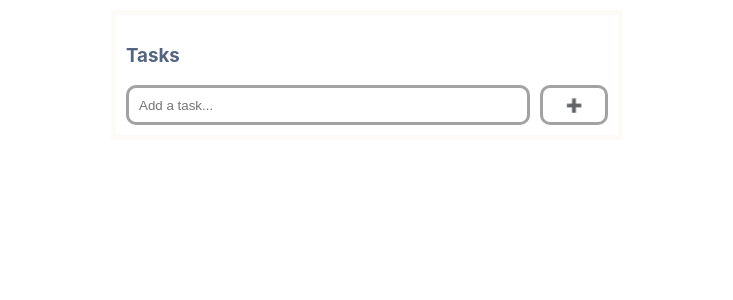
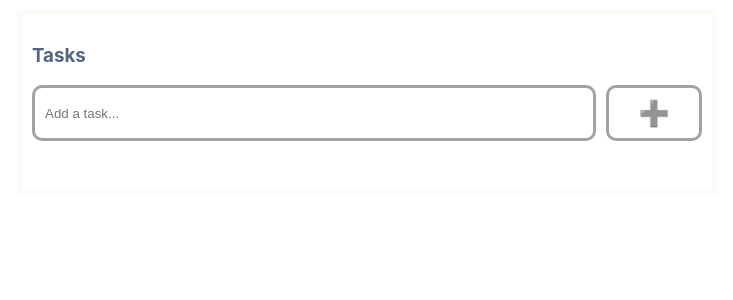
Before and after one commit to bekza/todos, a React (Create React App) app: page / in a window 1280 px wide. Shown: the top 300 px of the page, without its empty margins (273-1006 px from the left). Built offline with nearby package versions, Linux system fonts and the light colour scheme.

Commit message:
adds style changes and sets limit

```diff
--- a/src/App.css
+++ b/src/App.css
@@ -1,8 +1,12 @@
-@media only screen and (min-device-width: 768px) {
+/* @media only screen and (min-device-width: 768px) {
   .App {
-    width: 40%;
+    max-width: 768px;
     margin: 0 auto;
   }
+} */
+.App {
+  max-width: 700px;
+  margin: 0 auto;
 }
 h3,
 h4 {
@@ -20,6 +24,7 @@ h4 {
   border: 3px solid #0000005d;
   border-radius: 10px 10px;
   padding: 10px;
+  height: 30px;
 }
 
 .todo-input:hover {
@@ -33,15 +38,16 @@ h4 {
   display: flex;
   justify-content: space-evenly;
   height: 40px;
+  margin-bottom: 15px;
 }
 
 .task-list {
   display: block;
+  margin-top: 55px;
 }
 
 ul {
   border-top: 3px solid #d5b9848e;
-  padding-top: 10px;
   list-style: none;
 }
 
@@ -51,15 +57,19 @@ ul li {
   border-bottom: 2px solid #d5b98448;
   padding: 10px;
   margin-left: -40px;
+  word-break: break-word;
 }
 
 .add-button {
+  color: #011c44ad;
   margin-left: 10px;
   background: transparent;
   border: 3px solid #0000005d;
   border-radius: 10px;
   cursor: pointer;
   width: 15%;
+  height: 56px;
+  font-size: 25px;
 }
 
 .add-button:active {
@@ -106,3 +116,14 @@ ul li {
   font-size: 12px;
   margin-left: 5px;
 }
+
+#put-back-icon {
+  transform: scale(1.5);
+  margin-right: 5px;
+}
+
+.add-delete-return-icons {
+  min-width: 56px;
+  padding-left: 3px;
+  text-align: right;
+}
--- a/src/App.jsx
+++ b/src/App.jsx
@@ -34,7 +34,7 @@ const App = () => {
     setTasks([
       {
         id: generateKey(inputValue),
-        name: inputValue,
+        name: inputValue.slice(0, 255),
         isDone: false,
       },
       ...tasks,
--- a/src/components/CompletedTasks.jsx
+++ b/src/components/CompletedTasks.jsx
@@ -26,9 +26,10 @@ export default function CompletedTasks({
                 return (
                   <li key={item.id}>
                     {item.name}
-                    <span>
+                    <span className="add-delete-return-icons">
                       <button
                         className="completed-task-icons"
+                        id="put-back-icon"
                         onClick={() => handleRecover(item)}
                       >
                         ⤴
--- a/src/components/TaskList.jsx
+++ b/src/components/TaskList.jsx
@@ -9,11 +9,13 @@ export default function TaskList({ tasks, handleDone }) {
             return (
               <li key={item.id}>
                 {item.name}
-                <input
-                  className="done-checkbox"
-                  type="checkbox"
-                  onClick={(event) => handleDone(item)}
-                />
+                <span className="add-delete-return-icons">
+                  <input
+                    className="done-checkbox"
+                    type="checkbox"
+                    onClick={(event) => handleDone(item)}
+                  />
+                </span>
               </li>
             );
           })}
```
